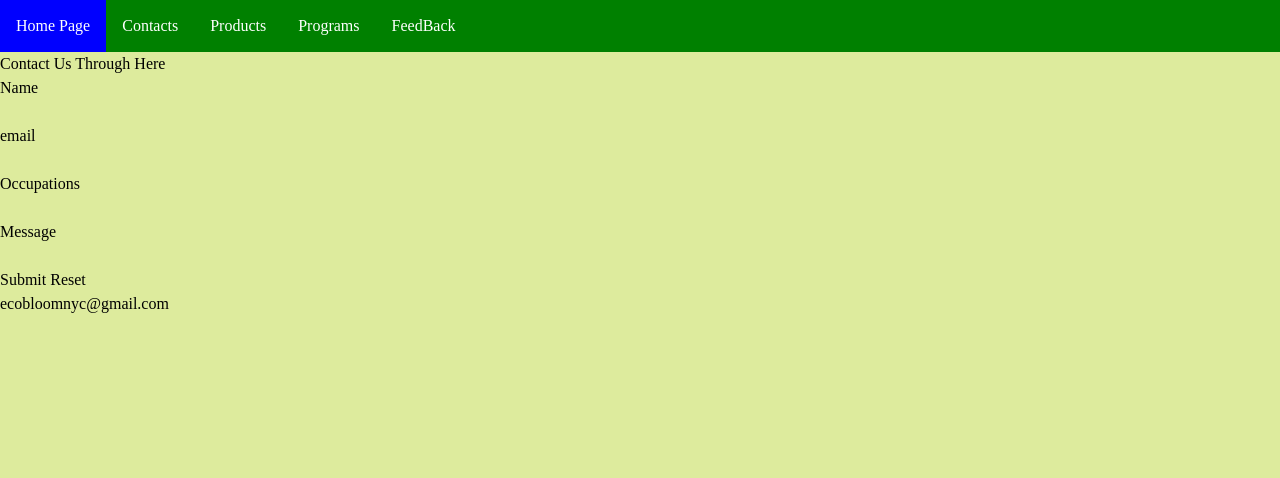
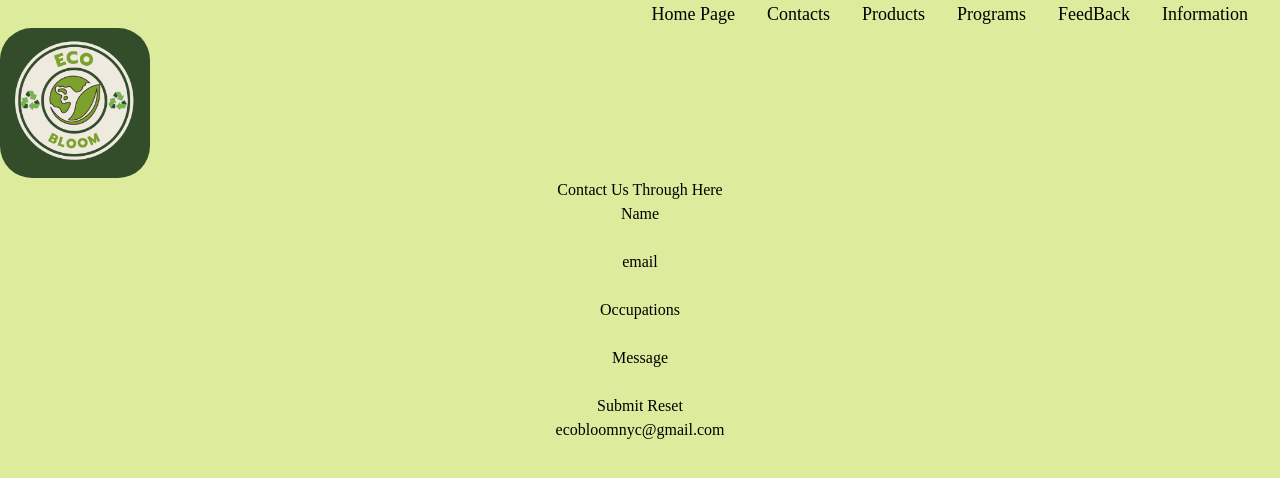
Before and after one commit to Brooklyn-STEAM/eco-bloom, a website built with Vite: page src/pages/contacts.html in a window 1280 px wide. Built offline with nearby package versions, Linux system fonts and the light colour scheme.

Commit message:
added nav bar and homepage

```diff
--- a/src/components/navbar.html
+++ b/src/components/navbar.html
@@ -4,7 +4,8 @@
     <a class="hover:bg-deco-600 rounded-md"  href="contacts.html">Contacts</a>
     <a class="hover:bg-deco-600 rounded-md"  href="products.html">Products</a>
     <a class="hover:bg-deco-600 rounded-md"  href="programs.html">Programs</a>
-    <a class="hover:bg-deco-600 rounded-md"  href="feedback.html">FeedBack</a>
+    <a class="hover:bg-deco-600 rounded-md"  href="feedback_page.html">FeedBack</a>
+    <a class="hover:bg-deco-600 rounded-md"  href="information page.html">Information</a>
 
 </nav>
 <img src="/src/assets/logo.png" class="rounded-4xl w-[150px]">
--- a/src/pages/Information page.html
+++ b/src/pages/Information page.html
@@ -6,8 +6,11 @@
     <link rel="stylesheet" href="/src/styles/main.css">
     <title>Eco Bloom</title>
 </head>
+<div>
+    <include src="components/navbar.html"></include>
+  </div>
+<body class="bg-deco-200 text-center container m-auto">
 
-<body>
     <h1 class="text-center text-5xl font-bold my-12 text-blue-600 underline decoration-blue-400 decoration-4 underline-offset-8">Welcome To Our Information Page!</h1>
 <p>Our business mission is to focus on collecting the trash and turning it into jewelry. The ownership structure is a partnership between four people, Alexanny Nunez, Liam Pustam, Jayson Ramirez and Meya Middleton.
 </p>
--- a/src/pages/contacts.html
+++ b/src/pages/contacts.html
@@ -6,17 +6,12 @@
     <meta name="viewport" content="width=device-width, initial-scale=1.0">
     <link rel="stylesheet" href="/src/styles/main.css">
     <title>Home Page</title>
-    <nav>
-        <ul>
-            <li><a href="index.hmtl">Home Page</a></li>
-            <li><a href="contacts.html">Contacts</a></li>
-            <li><a href="products.html">Products</a></li>
-            <li><a href="programs.html">Programs</a></li>
-            <li><a href="feedback.html">FeedBack</a></li>
-        </ul>
-    </nav>
-    </head>
-<body>
+
+</head>
+<body class="bg-deco-200 text-center container m-auto">
+    <div>
+        <include src="components/navbar.html"></include>
+      </div>
     <h1>Contact Us Through Here</h1>
     <form action="/action_page.php">
  <input hidden type="text" name="send" value="ecobloomnyc@gmail.com">
--- a/src/pages/feedback.html
+++ /dev/null
@@ -1,25 +0,0 @@
-<!DOCTYPE html>
-<html lang="en">
-<head>
-<div class="navbar"></div>
-    <meta charset="UTF-8">
-    <meta name="viewport" content="width=device-width, initial-scale=1.0">
-    <link rel="stylesheet" href="/src/styles/main.css">
-    <title>Home Page</title>
-    <nav>
-        <ul>
-            <li><a href="index.hmtl">Home Page</a></li>
-            <li><a href="contacts.html">Contacts</a></li>
-            <li><a href="products.html">Products</a></li>
-            <li><a href="programs.html">Programs</a></li>
-            <li><a href="feedback.html">FeedBack</a></li>
-        </ul>
-    </nav>
-</head>
-<body>
-    <h1 class="text-center text-5xl font-bold my-12 text-green-800 underline decoration-green-400 decoration-4 underline-offset-8">Welcom to Eco Bloom's Website!</h1>
-
-
-    <include src="components/bloom_logo.html"></include>
-</body>
-</html>
--- a/src/pages/feedback_page.html
+++ b/src/pages/feedback_page.html
@@ -5,9 +5,16 @@
     <meta name="viewport" content="width=device-width, initial-scale=1.0">
     <link rel="stylesheet" href="/src/styles/main.css">
     <title>My Project</title>
+
+    <div>
+      <include src="components/navbar.html"></include>
+    </div>
 </head>
+
+
+
+
 <body class="bg-deco-200 text-center container m-auto">
-
 <h1 class="text-3xl text-deco-800 font-semibold text-center">
 Feedback Form
 </h1>
--- a/src/pages/index.html
+++ b/src/pages/index.html
@@ -6,18 +6,18 @@
     <link rel="stylesheet" href="/src/styles/main.css">
     <title>Home Page</title>
 </head>
-<body>
+<body class="bg-deco-200 text-center container m-auto">
 <div>
     <include src="components/navbar.html"></include>
     <h1 class="text-center text-5xl font-bold my-12 text-deco-800 decoration-4 underline-offset-8">Welcome to Eco Bloom's Website!</h1>
+</div>
+
+<div class="grid grid-cols-2 gap-2">
+    <h2 class="text-black text-3xl" >What do we do?</h2>
 
 
-    <include src="components/bloom_logo.html"></include>
-</div>
+    <h2 class="text-black text-3xl">What's our mission?</h2>
 
-<h2 class="text-black text-3xl" >What do we do?</h2>
-<div class="flex gap-2">
-    <br>
 
     <p class="text-deco-600 text-2xl rounded-lg border-10 border-deco-800 "  >
         The world produces around 350 million tonnes
@@ -33,9 +33,6 @@
         plastic water bottle into a cute bracelet or
         earings</p>
 
-    <h2 class="text-black text-3xl">What's our mission?</h2>
-
-    <br>
    <p class="text-deco-600 text-2xl rounded-lg border-10 border-deco-800">New York City produces around 44 million pounds of garbage every
 day, and while waste is a citywide issue, not all neighborhoods are
 treated equally. Some areas tend to have better sanitation services,
--- a/src/pages/products.html
+++ b/src/pages/products.html
@@ -9,7 +9,7 @@
     <include src="components/navbar.html"></include>
 </div>
 </head>
-<body>
+<body class="bg-deco-200 text-center container m-auto">
     <h1 class="text-center text-5xl font-bold my-12 text-green-800 underline decoration-green-400 decoration-4 underline-offset-8">Welcom to Eco Bloom's Website!</h1>
     <include src="components/bloom_logo.html"></include>
 </body>
--- a/src/pages/programs.html
+++ b/src/pages/programs.html
@@ -9,7 +9,7 @@
     <include src="components/navbar.html"></include>
 </div>
 </head>
-<body>
+<body class="bg-deco-200 text-center container m-auto">
     <h1 class="text-center text-5xl font-bold my-12 text-green-800 underline decoration-green-400 decoration-4 underline-offset-8">Welcom to Eco Bloom's Website!</h1>
 
 
--- a/src/styles/main.css
+++ b/src/styles/main.css
@@ -1,5 +1,4 @@
 @import "tailwindcss";
-@import '@fontsource-variable/playfair-display';
 
 @import '@fontsource-variable/cinzel';
 
@@ -22,31 +21,3 @@ body {
     --color-deco-950: #1f290a;
 
 }
-
-body {
-    font-family: 'Playfair Display Variable', serif;
-  }
-
-  ul{
-    list-style-type: none;
-    margin: 0;
-    padding: 0;
-    overflow: hidden;
-    background-color: green;
-  }
-
-  li{
-    float: left;
-  }
-
-  li a{
-    display: block;
-    color: white;
-    text-align: center;
-    padding: 14px 16px;
-    text-decoration: none;
-  }
-
-  li a:hover {
-    background-color: blue;
-  }
```
